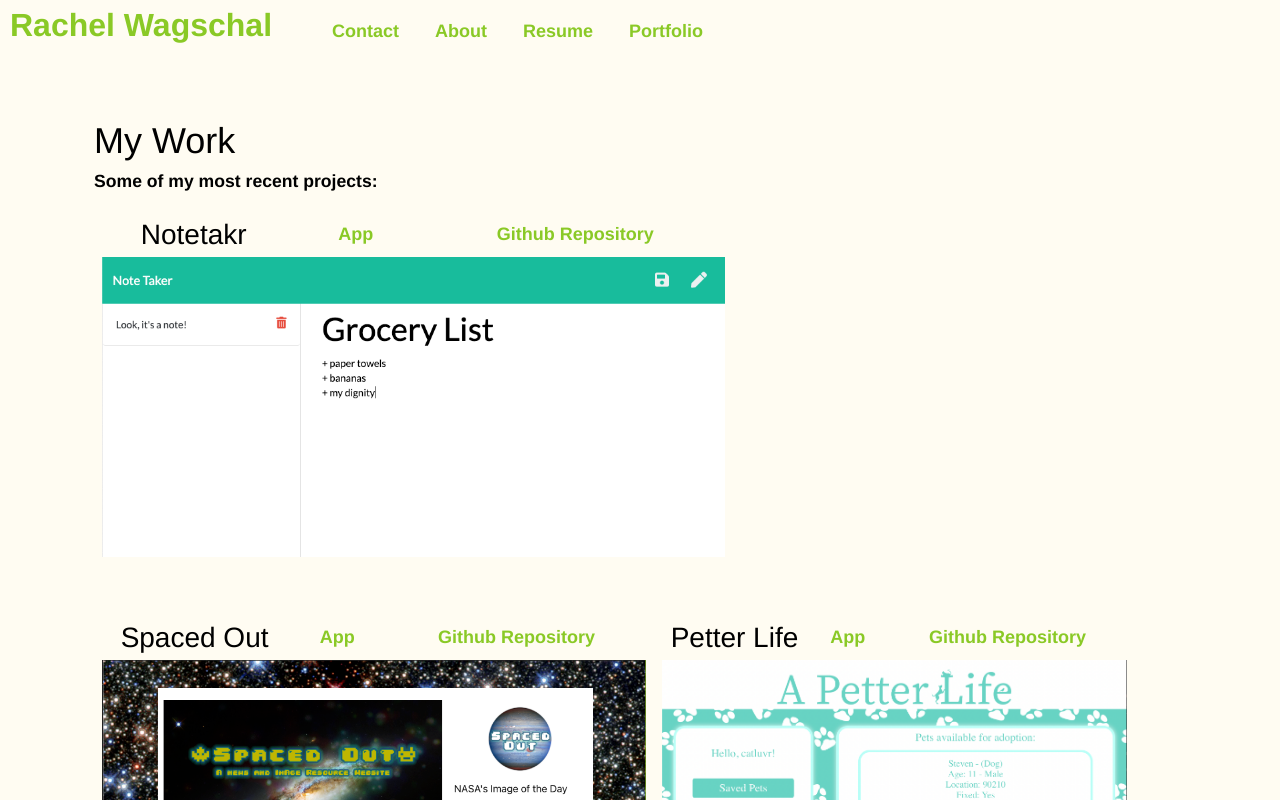
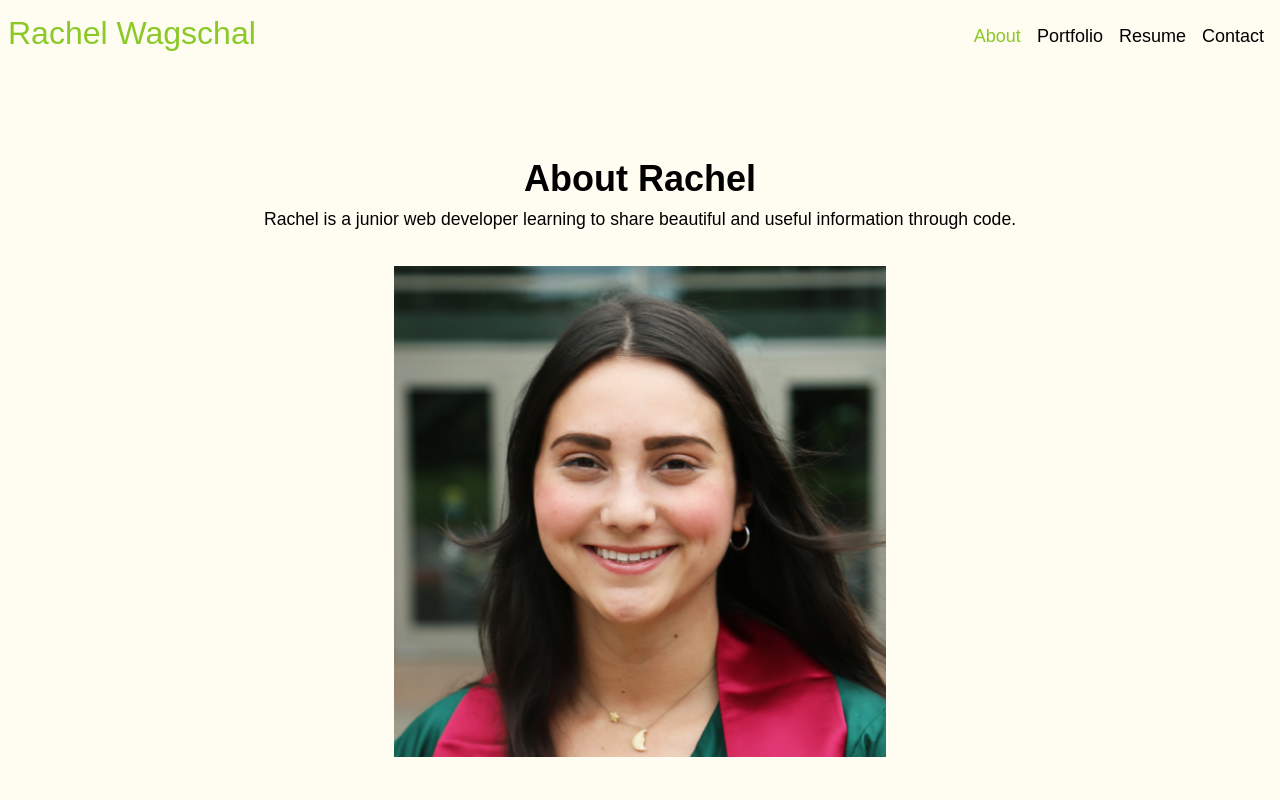
Before and after one commit to rawagschal/rawagschal.github.io, a React (Create React App) app: page /portfolio in a window 1280 px wide. Shown: the top 800 px of the page. Built offline with nearby package versions, Linux system fonts and the light colour scheme.

Commit message:
refactored app.js to useState to set current page active

```diff
--- a/src/App.js
+++ b/src/App.js
@@ -1,74 +1,53 @@
 import React, { useState } from 'react';
-import './App.css';
-import Header from './components/Header';
+import Header, { pages } from './components/Header';
 import About from './components/About';
+import Resume from './components/Resume';
 import Contact from './components/Contact';
 import Portfolio from './components/Portfolio';
 import Footer from './components/Footer';
-import {BrowserRouter as Router, Route, Switch} from 'react-router-dom';
+
 
 function App() {
-  // const [contactSelected, setContactSelected] = useState(false);
-  // const [aboutSelected, setAboutSelected] = useState(false);
 
-  const renderPage = () => {
-    switch (handlePageChange) {
-      // case 'Resume':
-      //   return <Resume />;
-      case 'Portfolio':
-        return <Portfolio />;
-      case 'Contact':
-        return <Contact />;
-      default:
-        return <About />;
-    }
-  };
+  const [ currentPage, setCurrentPage ] = useState('homepage');
 
+  let currentPageEl
 
-//   const [categories] = useState([
-//     {
-//         name: "About Me",
-//         description: " ",
-//     },
-//     {
-//         name: "Portfolio",
-//         description: "Projects I have worked on",
-//     },
-//     {
-//         name: "Resume",
-//         description: " ",
-//     },
-// ]);
-
-// const [currentCategory, setCurrentCategory] = useState(categories[0]);
-const [currentCategory, handlePageChange] = useState();
-
+  switch (currentPage) {
+    case pages[1].id:
+      currentPageEl = (
+      <Portfolio />
+      )
+      break;
+    case pages[2].id:
+      currentPageEl = (
+        <Resume />
+      )
+      break;
+    case pages[3].id:
+      currentPageEl = (
+        <Contact />
+      )
+      break;
+    case pages[0].id:
+      default: currentPageEl = (
+        <>
+          <About />
+        </>
+      )
+  }
 
   return (
-    <Router>
-    <div>
+    <>
       <Header
-        // categories={categories}
-        // setCurrentCategory={setCurrentCategory}
-        // currentCategory={currentCategory}
-        // contactSelected={contactSelected}
-        // setContactSelected={setContactSelected}
-        // aboutSelected={aboutSelected}
-        // setAboutSelected={setAboutSelected}
-        // handlePageChange={handlePageChange}
-      ></Header>
+        currentPage={currentPage}
+        setCurrentPage={setCurrentPage}
+      />
       <main>
-        <Switch>
-          <Route exact path="/" component={About} />
-          <Route exact path="/portfolio" component={Portfolio} />
-          <Route exact path="/contact" component={Contact} />
-          {/* <Route exact path="/resume" component={Resume} /> */}
-          <div>{renderPage(currentCategory)}</div>
-        </Switch>
+        {currentPageEl}
       </main>
       <Footer/>
-    </div>
-    </Router>
+    </>
   );
 }
 
--- a/src/components/Header/index.js
+++ b/src/components/Header/index.js
@@ -1,57 +1,55 @@
 import React from 'react';
-import { Link } from 'react-router-dom';
 
+export const pages = [
+        {
+            id: "homepage",
+            name: "About"
+        },
+        {
+            id: "portfolio",
+            name: "Portfolio",
+        },
+        {
+            id: "resume",
+            name: "Resume"
+        },
+        {
+            id: "contact",
+            name: "Contact"
+        }
+    ];
 
-function Header() {
-    // const {
-    //     categories = [],
-    //     // setCurrentCategory,
-    //     currentCategory,
-    //     // contactSelected,
-    //     // setContactSelected,
-    //     // aboutSelected,
-    //     // setAboutSelected
-    // } = props;
-    // const categories = [
-    //     {
-    //         name: "About Me",
-    //         description: " ",
-    //     },
-    //     {
-    //         name: "Portfolio",
-    //         description: "Projects I have worked on",
-    //     },
-    //     {
-    //         name: "Resume",
-    //         description: " ",
-    //     },
-    // ];
+function Header({ currentPage, setCurrentPage }) {
+
+   function getClassName(page) {
+        return page === currentPage ? 'active' : '';
+    }
 
     return (
-        <header className="flex-row px-1">
+        <header className="header-conatiner">
             <h2>
-                <a href="/">
+                <a href="/" className="site-title">
                     Rachel Wagschal
                 </a>
             </h2>
             <nav>
-                <ul className="flex-row">
-                    <li className={`mx-2`}>
-                        <Link to="/contact">Contact</Link>
-                    </li>
-                    <li className={`mx-2`}>
-                        <Link to="/about">About</Link>
-                    </li>
-                    <li className={`mx-2`}>
-                        <Link to="/Resume">Resume</Link>
-                    </li>
-                    <li className={`mx-2`}>
-                        <Link to="/portfolio">Portfolio</Link>
-                    </li>
+                <ul className="nav-items">
+                    {
+                        pages.map((page) => (
+                            <li key={page.id} className={getClassName(page.id)}
+                                onClick={() => {
+                                    setCurrentPage(page.id);
+                                    document.title = page.name;
+                                }}
+                            >
+                                {page.name}
+                            </li>
+                        ))
+                    }
                 </ul>
             </nav>
         </header>
-    );
+    )
 }
 
 export default Header;
--- /dev/null
+++ b/src/components/Resume/index.js
@@ -0,0 +1,4 @@
+
+
+
+// export default Resume;
--- a/src/index.css
+++ b/src/index.css
@@ -30,12 +30,11 @@ body {
 body {
   margin: 0;
   padding: 0;
-  font-weight: 600;
   line-height: 1.5;
   font-size: 18px;
   background: var(--bone);
   color: var(--body-text);
-  font-family: 'Helvetica', sans-serif;
+  font-family: 'Roboto-Mono', sans-serif;
 
 }
 
@@ -45,8 +44,7 @@ h3,
 h4,
 h5,
 h6 {
-  font-family: 'Helvetica', sans-serif;
-  font-weight: 500;
+  font-family: 'Roboto-Mono', sans-serif;
   margin: 5px 0;
   line-height: 1.25;
 }
@@ -81,25 +79,40 @@ p {
 }
 
 a {
-  color: var(--bright-green);
+  color: var(--primary);
   text-decoration: none;
-  font-weight: bold;
+  font-weight: normal;
 }
 
 a:hover {
-  text-decoration: underline;
+  text-decoration: line-through ;
 }
 
 header {
   background: var(--bone);
+  display: flex;
+  justify-content: space-between;
+  align-items: flex-end;
+  margin: .5rem;
 }
 
-header a {
-  color: var(--primary);
+ul.nav-items {
+  display: flex;
+  flex-direction: row;
+  margin: 0;
 }
 
-header ul li a.active {
-  color: var(--secondary);
+.nav-items li {
+  margin: .5rem
+}
+
+.nav-items li:hover {
+  text-decoration: line-through;
+  cursor: pointer;
+}
+
+.nav-items li.active {
+  color: var(--primary);
 }
 
 button {
@@ -153,12 +166,6 @@ li {
   list-style: none;
 }
 
-
-nav Link:active {
-  color: #FFCA3A;
-  text-decoration: line-through;
-
-}
 
 textarea {
 	width: 600px;
@@ -283,19 +290,6 @@ button {
 	padding: 10px 15px;
 }
 
-a {
-	border-radius: 5px;
-	color: var(--primary);
-	font-weight: 600;
-	padding: 2px 4px;
-	margin-left: -2px;
-	margin-right: -2px;
-
-}
-
-.navActive {
-  color: var(--bright-green);
-}
 
 .project-header {
   display: flex;
```
Also changed, not shown: 1 other file (tests, documents, lock files or other folders).
